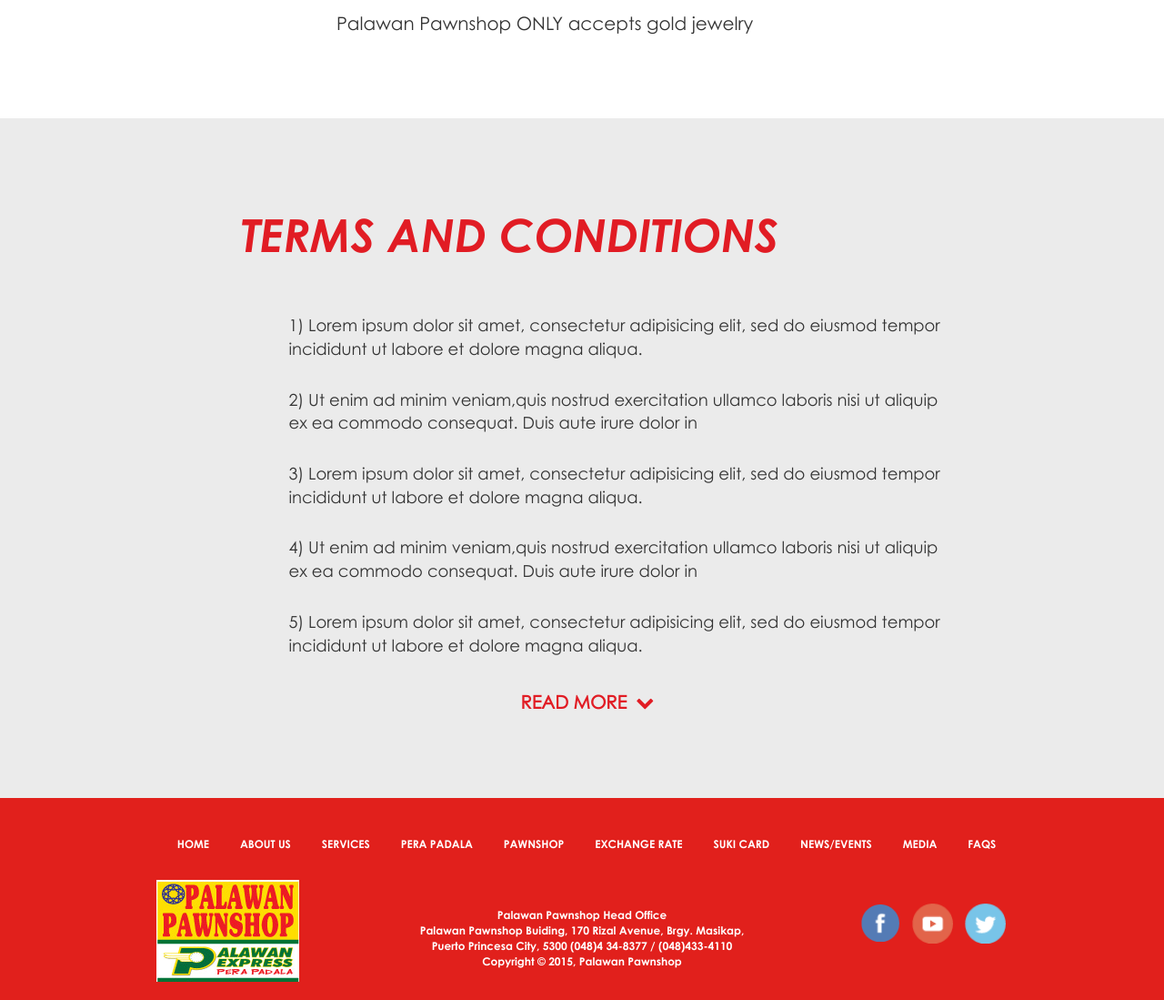
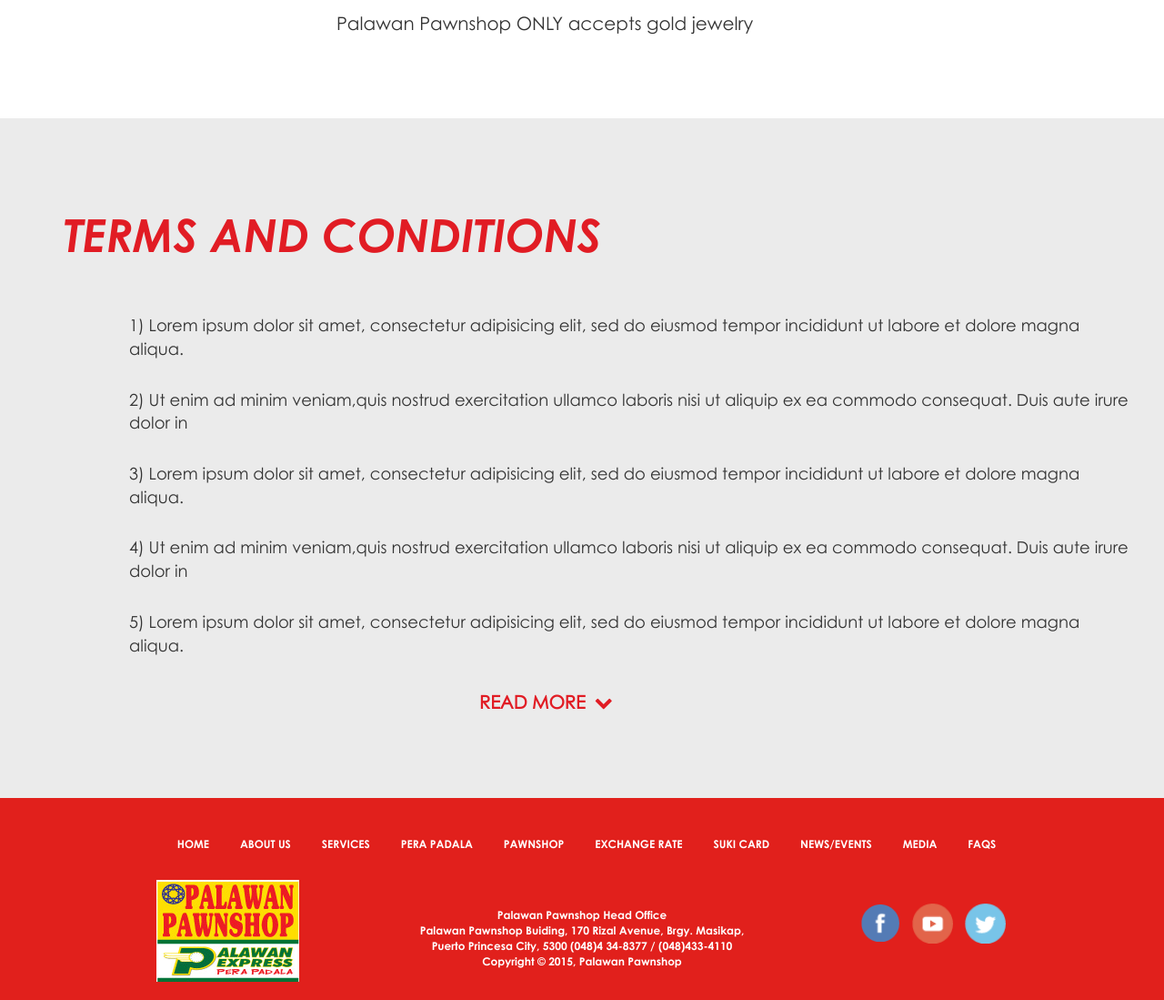
Before and after one commit to Xephyrrr/pps, a PHP site: page /services-pawning.php in a window 1280 px wide. Shown: the part 3843-4942 px from the top of the page at 91% size. Run offline with PHP 8.4, Linux system fonts and the light colour scheme; some libraries are stand-ins or nearby versions.

Commit message:
updated terms and conditions columns

```diff
--- a/web/services-pawning-desktop.php
+++ b/web/services-pawning-desktop.php
@@ -239,7 +239,7 @@
 <div id="scroll7" class="terms-and-conditions">
 	<div class="container">
 		<div class="row ">
-			<div class="col-sm-8 col-sm-offset-2">
+			<div class="col-sm-12 ">
 				<h2>TERMS AND CONDITIONS</h2>
 
 
```
